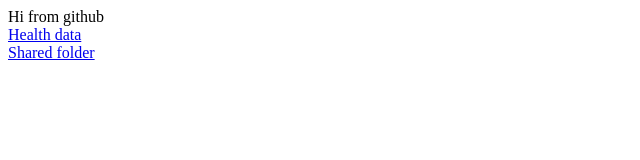
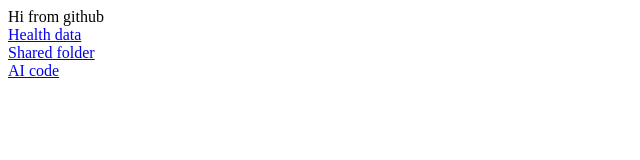
Before and after one commit to samarth261/samarth261.github.io, a plain HTML site: page index.html in a window 1280 px wide. Shown: the full height of the page, 0-640 px from the left. Drawn offline with Linux system fonts and the light colour scheme.

Commit message:
Update index.html

```diff
--- a/index.html
+++ b/index.html
@@ -6,5 +6,7 @@ Hi from github
 <a href="https://1drv.ms/o/s!AnOq3rujiLiFpgjC9Bjbi_lNNKgQ?e=WaHNxM">Health data</a>
 <br>
  <a href="https://1drv.ms/f/s!AnOq3rujiLiFpg0YZJPxFkknYYal">Shared folder</a>
+<br>
+ <a href="ai-mad-lad">AI code</a>
 </body>
 </html>
```
